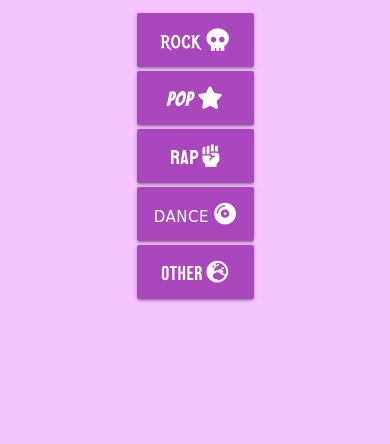
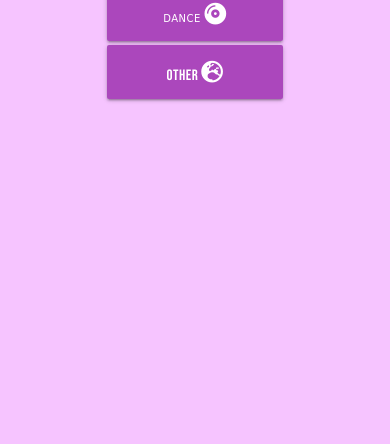
Before and after one commit to Code-Institute-Submissions/TJones305-Inspirasong, a Flask app: page / in a window 390 px wide. Shown: the part 520-964 px from the top of the page. Run offline with Flask 2, Linux system fonts and the light colour scheme; some libraries are stand-ins or nearby versions; some web fonts are replaced.

Commit message:
changed grid system and applied media queries for mobile and tablet

```diff
--- a/static/css/style.css
+++ b/static/css/style.css
@@ -157,3 +157,72 @@ h4{
 div.responsive { display: block}
 div.desktop { display: none }
 }
+
+@media screen and (max-width: 414px){
+h1 {
+    font-size: 30px;
+}
+
+h2 {
+    font-size: 18px;
+}
+
+h3 {
+    font-size: 18px;
+}
+
+nav .brand-logo {
+    font-size: 18px;
+}
+
+.hero img {
+    height: 175px;
+    width:100%;
+}
+
+.genre{
+    display: block;
+    margin: 5px 0px;
+}
+
+.row .col{
+    margin: 2px 3px;
+}
+
+h4{
+    font-size: 15px;
+}
+
+.sidenav {
+    width:200px;
+}
+
+#genre_header{
+    font-size: 30px;
+}
+
+.btn-large{
+font-size: 10px;
+}
+
+.rock {
+    font-size: 15px;
+}
+
+.pop {
+    font-size: 15px;
+}
+
+.dance {
+     font-size: 10px;
+}
+
+.rap {
+    font-size: 15px;
+}
+
+.other {
+    font-size: 15px;
+}
+
+}
--- a/templates/base.html
+++ b/templates/base.html
@@ -1,14 +1,19 @@
 <!DOCTYPE html>
 <html lang="en">
+
 <head>
     <meta charset="UTF-8">
     <meta name="viewport" content="width=device-width, initial-scale=1.0">
     <link rel="stylesheet" href="https://cdnjs.cloudflare.com/ajax/libs/font-awesome/5.15.3/css/all.min.css"
-        integrity="sha512-iBBXm8fW90+nuLcSKlbmrPcLa0OT92xO1BIsZ+ywDWZCvqsWgccV3gFoRBv0z+8dLJgyAHIhR35VZc2oM/gI1w==" crossorigin="anonymous" />
-    <link rel="stylesheet" href="https://cdnjs.cloudflare.com/ajax/libs/materialize/1.0.0/css/materialize.min.css" type="text/css">
+        integrity="sha512-iBBXm8fW90+nuLcSKlbmrPcLa0OT92xO1BIsZ+ywDWZCvqsWgccV3gFoRBv0z+8dLJgyAHIhR35VZc2oM/gI1w=="
+        crossorigin="anonymous" />
+    <link rel="stylesheet" href="https://cdnjs.cloudflare.com/ajax/libs/materialize/1.0.0/css/materialize.min.css"
+        type="text/css">
     <link rel="preconnect" href="https://fonts.googleapis.com">
     <link rel="preconnect" href="https://fonts.gstatic.com" crossorigin>
-    <link href="https://fonts.googleapis.com/css2?family=Bangers&family=Bebas+Neue&family=Metal+Mania&family=Play&family=Staatliches&family=Zen+Dots&family=Zen+Tokyo+Zoo&display=swap" rel="stylesheet">
+    <link
+        href="https://fonts.googleapis.com/css2?family=Bangers&family=Bebas+Neue&family=Metal+Mania&family=Play&family=Staatliches&family=Zen+Dots&family=Zen+Tokyo+Zoo&display=swap"
+        rel="stylesheet">
     <link rel="stylesheet" href="{{ url_for('static', filename='css/style.css') }}" type="text/css">
     {% block styles %}
     {% endblock %}
@@ -21,7 +26,7 @@
         <nav>
             <div class="nav-wrapper purple lighten-2">
                 <a href="{{ url_for('base') }}" class="brand-logo">Inspirasong</a>
-                <a href="#" data-target="mobile-demo" class="sidenav-trigger right"><i class="fas fa-bars"></i></a>
+                <a href="#" data-target="mobile-demo" class="sidenav-trigger left"><i class="fas fa-bars"></i></a>
                 <ul id="nav-mobile" class="right hide-on-med-and-down sidenav-trigger purple lighten-2">
                     {% if session.user %}
                     <li><a href="{{ url_for('base') }}">Home</a></li>
@@ -37,20 +42,23 @@
             </div>
         </nav>
 
+        <!-- mobile navbar-->
         <ul id="mobile-demo" class="sidenav purple purple-text text-lighten-5">
-                <div class="hero col s12 m6">
-                    <img src="static/css/images/background-notes.jpg" alt="Musical notes on wall">
+            <div class="hero col s2 m6">
+                <img src="static/css/images/background_notes.jpg" alt="Musical notes on wall">
             </div>
-                <li><h4 href="{{ url_for('base') }}" class="purple lighten-2 purple-text text-lighten-5 center-align">Inspirasong</h4></li>
+            <li class="centre-align">
+                <h4 href="{{ url_for('base') }}" class="purple lighten-2 purple-text text-lighten-5">Inspirasong</h4>
+            </li>
             {% if session.user %}
-                    <li><a href="{{ url_for('base') }}">Home</a></li>
-                    <li><a href="{{ url_for('profile') }}" class="text-lighten-5">Profile</a></li>
-                    <li><a href="{{ url_for('create_post') }}">Create Post</a></li>
-                    <li><a href="{{ url_for('logout') }}">Logout</a></li>
+            <li><a href="{{ url_for('base') }}" class="purple purple-text text-lighten-5">Home</a></li>
+            <li><a href="{{ url_for('profile') }}" class="purple lighten-4 purple-text">Profile</a></li>
+            <li><a href="{{ url_for('create_post') }}" class="purple purple-text text-lighten-5">Create Post</a></li>
+            <li><a href="{{ url_for('logout') }}" class="purple lighten-4 purple-text">Logout</a></li>
             {% else %}
-                    <li><a href="{{ url_for('base') }}">Home</a></li>
-                    <li><a href="{{ url_for('login') }}">Login</a></li>
-                    <li><a href="{{ url_for('register') }}">Register</a></li>
+            <li><a href="{{ url_for('base') }}" class="purple purple-text text-lighten-5">Home</a></li>
+            <li><a href="{{ url_for('login') }}" class="purple lighten-4 purple-text">Login</a></li>
+            <li><a href="{{ url_for('register') }}" class="purple purple-text text-lighten-5">Register</a></li>
             {% endif %}
         </ul>
     </header>
@@ -64,7 +72,7 @@
         </section>
 
         <div class="hero col s8 m6">
-            <img src="static/css/images/background-notes.jpg" alt="Musical notes on wall">
+            <img src="static/css/images/background_notes.jpg" alt="Musical notes on wall">
         </div>
 
         <!--genre page buttons-->
@@ -96,23 +104,23 @@
         <div class="responsive">
             <section class="row buttons">
                 <div class="genre">
-                <a class="col s4 offset-s4 waves-effect waves-light btn-large purple lighten-1 rock"
+                    <a class="col s6 offset-s3 waves-effect waves-light btn-large purple lighten-1 rock"
                         href="{{ url_for('rock') }}">Rock <i class="fas fa-skull"></i></a>
                 </div>
                 <div class="genre">
-                <a class="col s4 offset-s4 waves-effect waves-light btn-large purple lighten-1 pop"
+                    <a class="col s6 offset-s3 waves-effect waves-light btn-large purple lighten-1 pop"
                         href="{{ url_for('pop') }}">Pop <i class="fas fa-star"></i></a>
                 </div>
                 <div class="genre">
-                <a class="col s4 offset-s4 waves-effect waves-light btn-large purple lighten-1 rap"
+                    <a class="col s6 offset-s3 waves-effect waves-light btn-large purple lighten-1 rap"
                         href="{{ url_for('rap') }}">Rap <i class="fas fa-fist-raised"></i></a>
                 </div>
                 <div class="genre">
-                <a class="col s4 offset-s4 waves-effect waves-light btn-large purple lighten-1 dance"
+                    <a class="col s6 offset-s3 waves-effect waves-light btn-large purple lighten-1 dance"
                         href="{{ url_for('dance') }}">Dance <i class="fas fa-compact-disc"></i></a>
                 </div>
                 <div class="genre ">
-                <a class="col s4 offset-s4 waves-effect waves-light btn-large purple lighten-1 other"
+                    <a class="col s6 offset-s3 waves-effect waves-light btn-large purple lighten-1 other"
                         href="{{ url_for('other') }}">Other <i class="fas fa-globe-europe"></i></a>
                 </div>
             </section>
@@ -121,7 +129,8 @@
         {% endblock %}
     </main>
 
-    <script src="https://code.jquery.com/jquery-3.5.1.min.js" integrity="sha256-9/aliU8dGd2tb6OSsuzixeV4y/faTqgFtohetphbbj0=" crossorigin="anonymous"></script>
+    <script src="https://code.jquery.com/jquery-3.5.1.min.js"
+        integrity="sha256-9/aliU8dGd2tb6OSsuzixeV4y/faTqgFtohetphbbj0=" crossorigin="anonymous"></script>
     <script src="https://cdnjs.cloudflare.com/ajax/libs/materialize/1.0.0/js/materialize.min.js"></script>
     <script src="{{ url_for('static', filename='js/script.js') }}"></script>
 
@@ -129,4 +138,5 @@
     {% block scripts %}
     {% endblock %}
 </body>
+
 </html>
--- a/templates/edit.html
+++ b/templates/edit.html
@@ -85,9 +85,9 @@
                     Update Post <i class="fas fa-edit"></i>
                 </button>
 
-                <a href="{{ url_for('profile') }}" class="btn-large green text-shadow">Return to Profile <i
+                <a href="{{ url_for('profile') }}" class="btn-large green text-shadow">Return Profile <i
                         class="fas fa-user"></i></a>
-                <a href="{{ url_for('base') }}" class="btn-large blue text-shadow">Return to Home <i
+                <a href="{{ url_for('base') }}" class="btn-large blue text-shadow">Return Home <i
                         class="fas fa-home"></i></a>
                 <a href="{{ url_for('profile') }}" class="btn-large red text-shadow">Cancel <i
                         class="fas fa-times-circle"></i></a>
```
Lines whose indentation alone changed are shown as unchanged.
